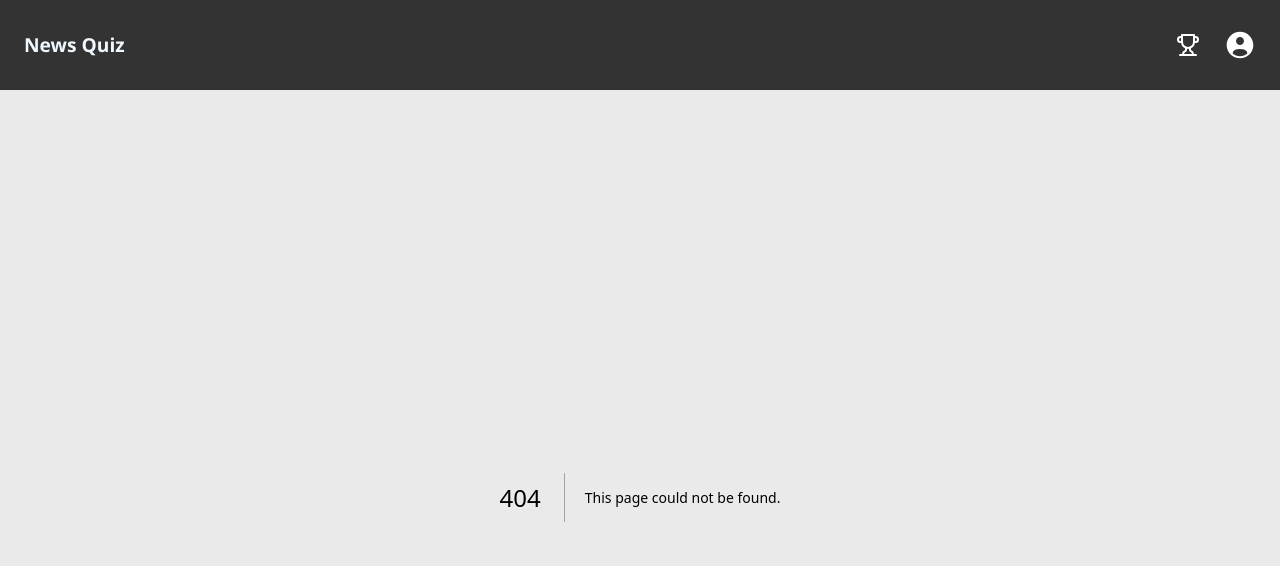
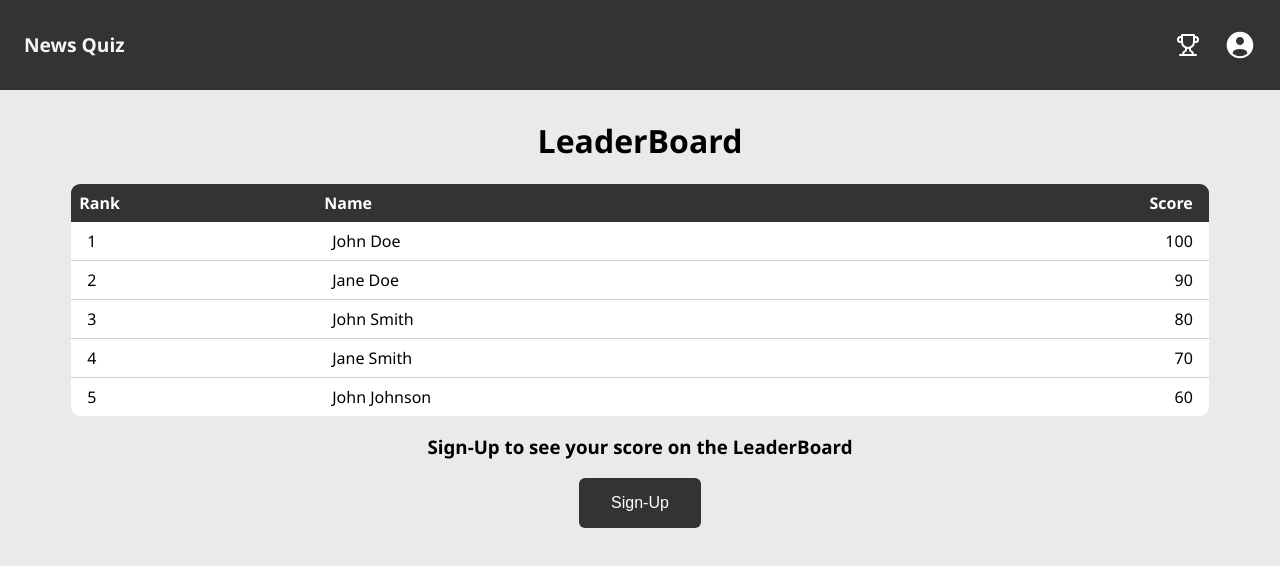
Before and after one commit to ayushsaranGithuB/news-quiz-app, a Next.js app: page /leaderboard in a window 1280 px wide. Before the commit this address had no page. Shown: the top 566 px of the page. Built offline with nearby package versions, Linux system fonts and the light colour scheme.

Commit message:
leaderboard

```diff
--- /dev/null
+++ b/pages/leaderboard.js
@@ -0,0 +1,52 @@
+const LeaderBoard = () => {
+  return (
+    <>
+      <h1 className="centered">LeaderBoard</h1>
+
+      <table className="leaderboard">
+        <thead>
+          <tr>
+            <th>Rank</th>
+            <th>Name</th>
+            <th className="score">Score</th>
+          </tr>
+        </thead>
+        <tbody>
+          <tr>
+            <td className="rank">1</td>
+            <td className="name">John Doe</td>
+            <td className="score">100</td>
+          </tr>
+          <tr>
+            <td className="rank">2</td>
+            <td className="name">Jane Doe</td>
+            <td className="score">90</td>
+          </tr>
+          <tr>
+            <td className="rank">3</td>
+            <td className="name">John Smith</td>
+            <td className="score">80</td>
+          </tr>
+          <tr>
+            <td className="rank">4</td>
+            <td className="name">Jane Smith</td>
+            <td className="score">70</td>
+          </tr>
+          <tr>
+            <td className="rank">5</td>
+            <td className="name">John Johnson</td>
+            <td className="score">60</td>
+          </tr>
+        </tbody>
+      </table>
+
+      <div className="centered">
+        <h3>Sign-Up to see your score on the LeaderBoard</h3>
+
+        <button>Sign-Up</button>
+      </div>
+    </>
+  );
+};
+
+export default LeaderBoard;
--- a/styles/globals.css
+++ b/styles/globals.css
@@ -2,6 +2,7 @@ body {
   margin: 0;
   padding: 0;
   font-family: 'Segoe UI', Tahoma, Geneva, Verdana, sans-serif;
+  background-color: #eaeaea;
 }
 
 /* GLOBAL UTILITY CLASSES  */
@@ -71,10 +72,9 @@ div.avatar span {
 
 main {
   padding: 0.5rem;
-  background-color: #eaeaea;
   display: flex;
   flex-direction: column;
-  min-height: 100vh;
+
 }
 
 
@@ -119,7 +119,7 @@ main {
 
 }
 
-.quiz-navigation button {
+button {
   display: inline-flex;
   padding: 1rem 2rem;
   justify-content: center;
@@ -136,20 +136,20 @@ main {
   border: none;
 }
 
-.quiz-navigation button:not(:disabled):hover {
+button:not(:disabled):hover {
   cursor: pointer;
   background-color: #0c7cac;
 }
 
-.quiz-navigation button:not(:disabled):active {
+button:not(:disabled):active {
   transform: scale(0.95);
 }
 
-.quiz-navigation button:not(:disabled):focus {
+button:not(:disabled):focus {
   outline: none;
 }
 
-.quiz-navigation button:disabled {
+button:disabled {
   cursor: not-allowed;
 }
 
@@ -255,3 +255,54 @@ h3.question {
 .scoring li .wrong {
   color: red;
 }
+
+/* Leaderboard  */
+
+table.leaderboard {
+  width: 90%;
+  margin: 0 auto;
+  border-collapse: collapse;
+  margin-top: 1rem;
+}
+
+table.leaderboard th {
+  background-color: #333;
+  color: #fff;
+  padding: 0.5rem;
+  text-align: left;
+}
+
+table.leaderboard .score {
+  padding: 0.5rem 1rem;
+  text-align: right;
+}
+
+table.leaderboard th:first-child {
+  border-radius: 9px 0 0 0;
+}
+
+table.leaderboard th:last-child {
+  border-radius: 0 9px 0 0;
+}
+
+table.leaderboard td {
+  background-color: #fff;
+  padding: 0.5rem 1rem;
+  border-bottom: 1px solid #ccc;
+}
+
+table.leaderboard tr:last-child td {
+  border-bottom: none;
+}
+
+table.leaderboard tr:nth-child(even) {
+  background-color: #f9f9f9;
+}
+
+table.leaderboard tr:last-child td:first-child {
+  border-radius: 0 0 0 9px;
+}
+
+table.leaderboard tr:last-child td:last-child {
+  border-radius: 0 0 9px 0;
+}
```
